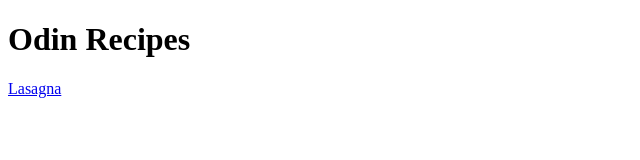
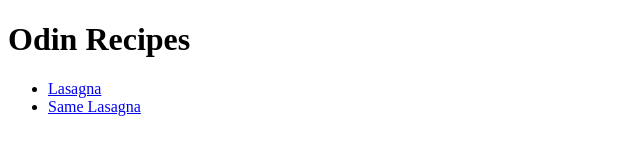
Before and after one commit to ktomi22gh/odin-recipes, a plain HTML site: page index.html in a window 1280 px wide. Shown: the whole page, without its empty margins (0-640 px from the left). Drawn offline with Linux system fonts and the light colour scheme.

Commit message:
more recipes and linked to index

```diff
--- a/index.html
+++ b/index.html
@@ -7,6 +7,9 @@
 
     <body>
         <h1>Odin Recipes</h1>
-        <a href="./recipes/lasagna.html">Lasagna</a>
+        <ul>
+            <li><a href="./recipes/lasagna.html">Lasagna</a></li>
+            <li><a href="./recipes/lasagna.html">Same Lasagna</a></li>
+        </ul>
     </body>
 </html>
```
